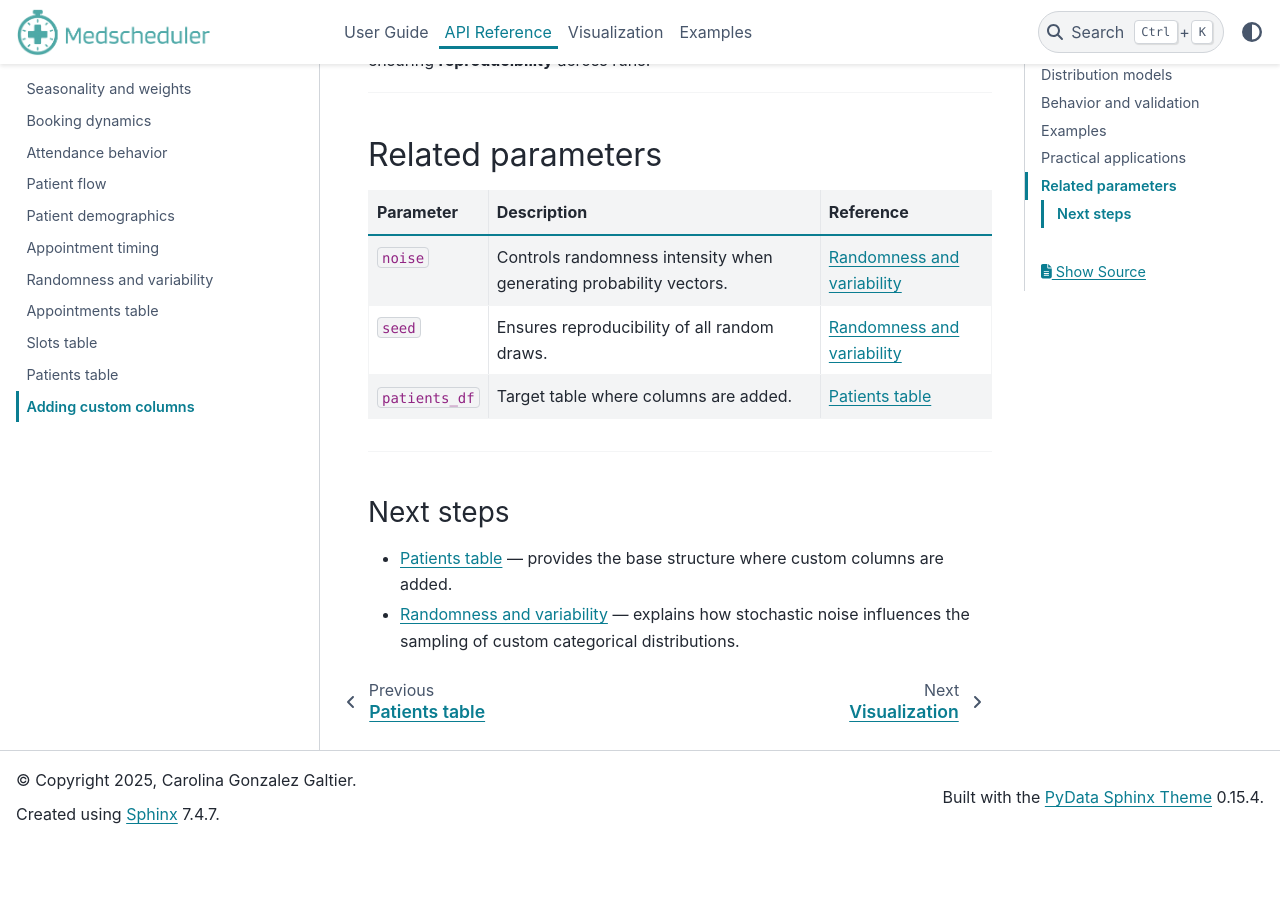
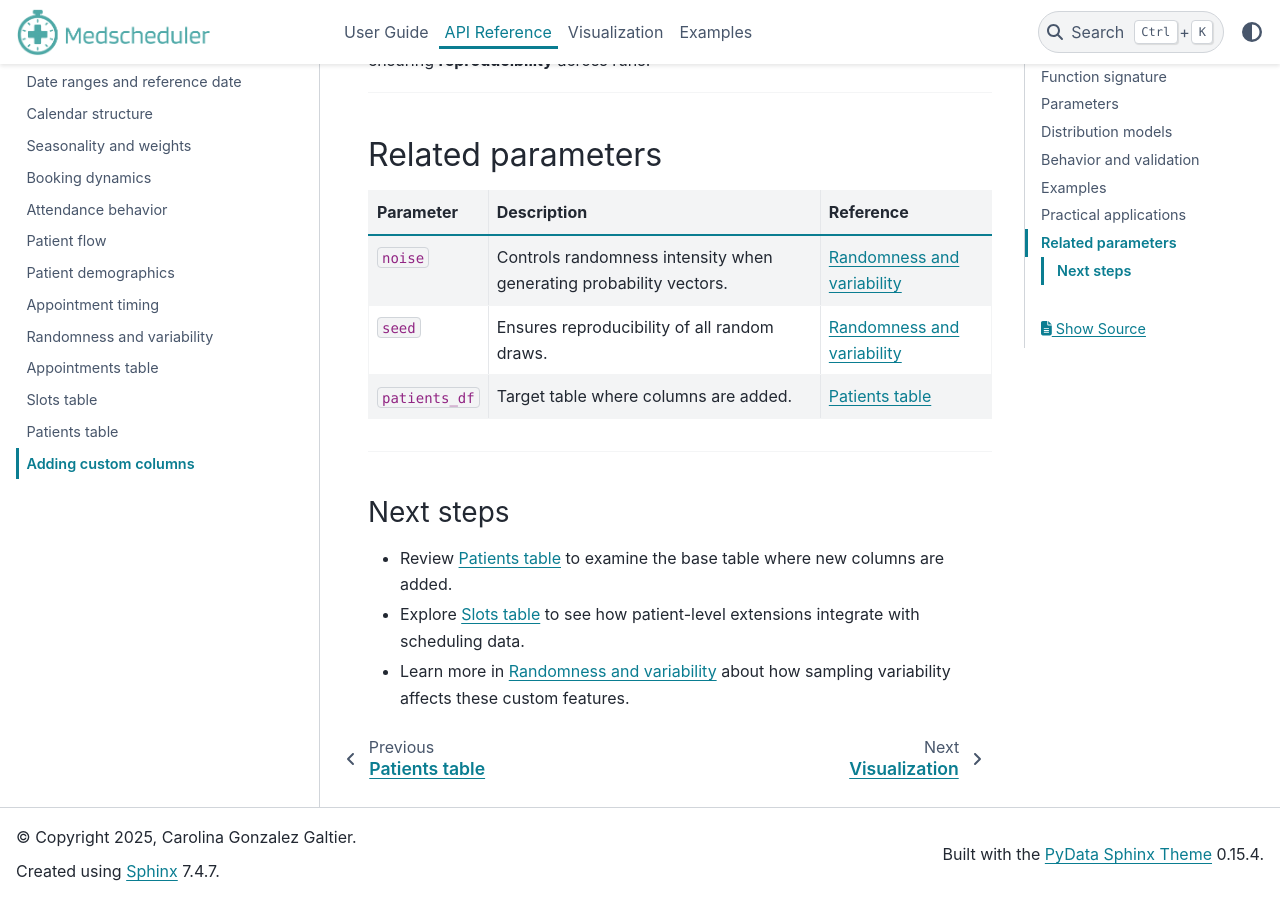
Before and after one commit to carogaltier/medscheduler, a Sphinx documentation site: the page built from docs/api-reference/custom_columns.md, in a window 1280 px wide and 900 px high, scrolled down 3788 px. Built offline with Sphinx 7.4.7 and the PyData theme 0.15.4, drawn with Linux system fonts in a browser that asks for light colours; before the commit the page ends 4632 px from its top, so only the background shows below that.

Commit message:
Update custom_columns.md

```diff
--- a/docs/api-reference/custom_columns.md
+++ b/docs/api-reference/custom_columns.md
@@ -130,6 +130,6 @@
 ---
 
 ### Next steps
-
-- {doc}`patients_table` — provides the base structure where custom columns are added.
-- {doc}`randomness_and_noise` — explains how stochastic noise influences the sampling of custom categorical distributions.
+- Review {doc}`patients_table` to examine the base table where new columns are added.
+- Explore {doc}`slots_table` to see how patient-level extensions integrate with scheduling data.
+- Learn more in {doc}`randomness_and_noise` about how sampling variability affects these custom features.
```
